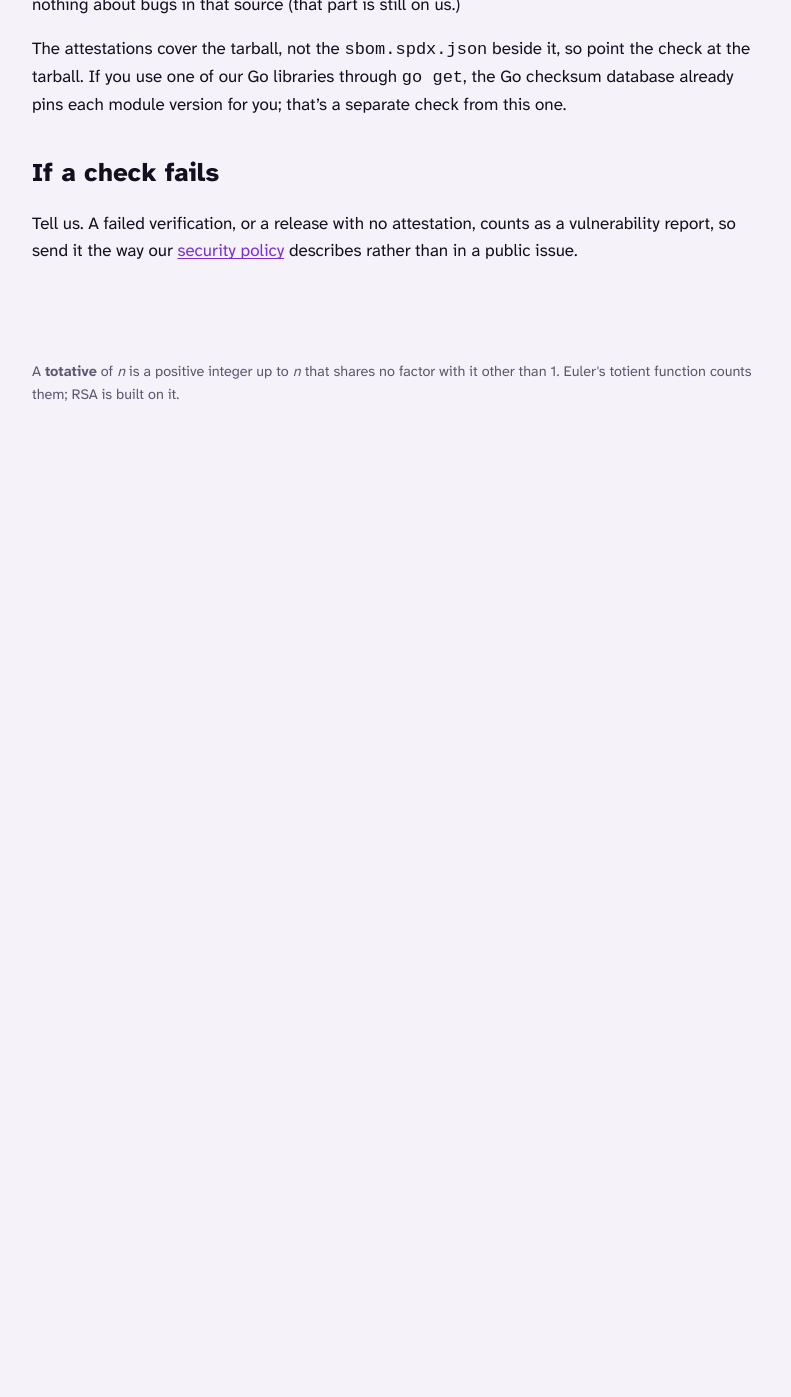
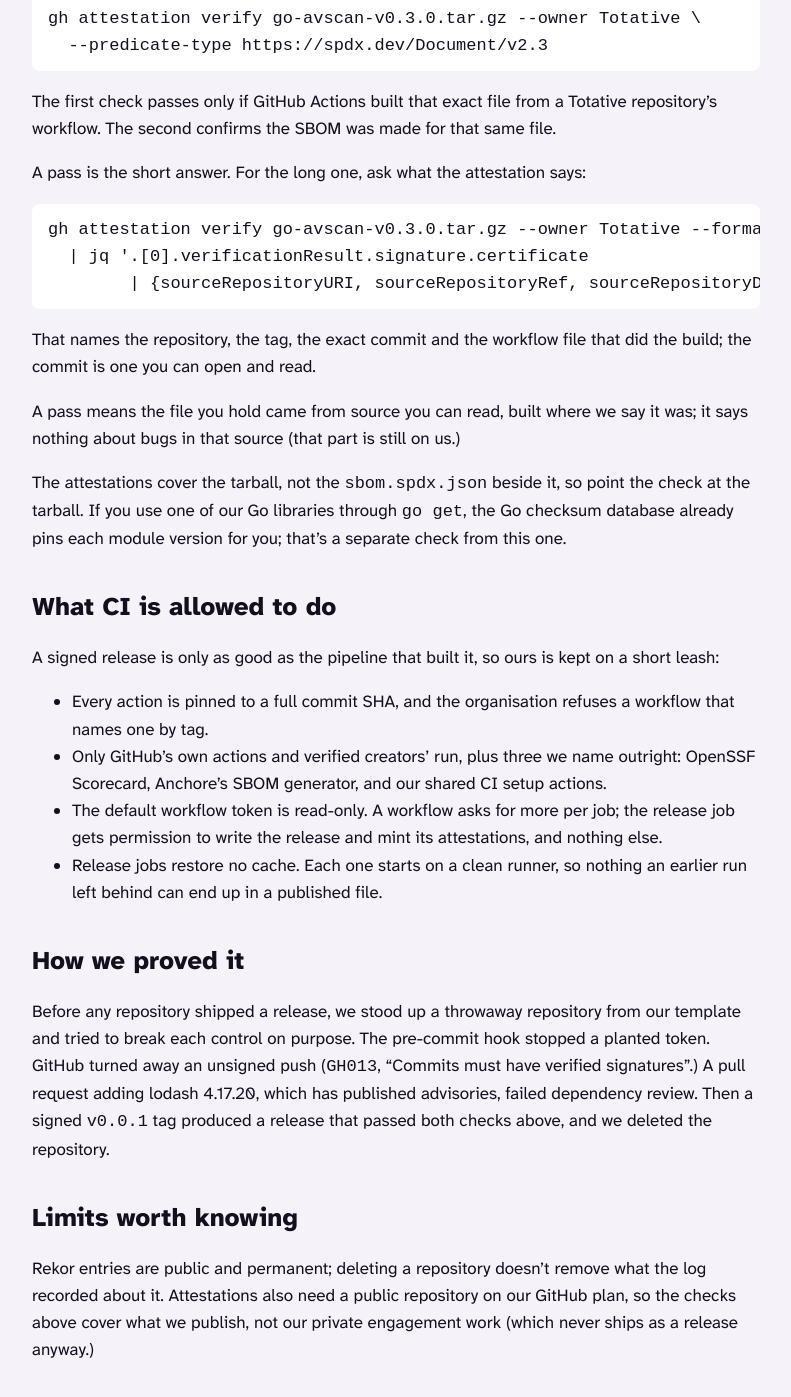
Before and after one commit to Totative/totative.github.io, a Jekyll site: the page built from _posts/2026-11-10-checking-a-totative-release.md, in a window 1280 px wide and 1400 px high, scrolled down 1235 px. Shown: the top 1397 px of the window, without its empty margins (244-1035 px from the left). Built offline with Jekyll 4.4.1, drawn with Linux system fonts in a browser that asks for light colours; before the commit the page ends 1687 px from its top, so only the background shows below that; some of the changed text lies outside the part shown.

Commit message:
docs(writeups): add tag checks, provenance fields, CI limits and the smoke test

````diff
--- a/_posts/2026-11-10-checking-a-totative-release.md
+++ b/_posts/2026-11-10-checking-a-totative-release.md
@@ -1,15 +1,22 @@
 ---
 title: Checking a Totative release
-description: What we sign, what each release carries, and the commands that check it without taking our word for it.
+description: What we sign, what each release carries, how the pipeline that builds it is locked down, and the commands that check it without taking our word for it.
 ---
 
-A security shop asking you to trust its downloads is a bit rich. So every release from [github.com/Totative](https://github.com/Totative) can be checked without trusting us; here's how.
+A security shop asking you to trust its downloads is a bit rich. So every release from [github.com/Totative](https://github.com/Totative) can be checked without trusting us; here's how, and what sits behind each check.
 
 ## What we sign
 
-Every commit and tag in our public repositories is signed. Ours carry SSH signatures from keys registered on GitHub, and squash merges are signed by GitHub itself (so either way, GitHub shows them as Verified.)
+Every commit and tag in our public repositories is signed. Ours carry SSH signatures from keys registered on GitHub, and squash merges are signed by GitHub itself (so either way, GitHub shows them as Verified.) You can ask GitHub about any tag yourself:
 
-Nothing reaches `main` by a direct push. A change goes through a pull request and a merge queue, and lands only once its CI and CodeQL checks pass on the merged result. Force-pushes and deleting `main` are refused.
+```sh
+sha=$(gh api repos/Totative/go-avscan/git/ref/tags/v0.3.0 --jq .object.sha)
+gh api repos/Totative/go-avscan/git/tags/$sha --jq '.verification | {verified, reason}'
+```
+
+A good tag answers `"verified": true` with the reason `valid`.
+
+Nothing reaches `main` by a direct push. A change goes through a pull request and a merge queue, so its checks run twice: once on the pull request, and again on the queue's test merge against the latest `main`. It lands only when CI and CodeQL pass both times. Force-pushes and deleting `main` are refused.
 
 ## What a release carries
 
@@ -30,10 +37,37 @@ gh attestation verify go-avscan-v0.3.0.tar.gz --owner Totative \
 
 The first check passes only if GitHub Actions built that exact file from a Totative repository's workflow. The second confirms the SBOM was made for that same file.
 
+A pass is the short answer. For the long one, ask what the attestation says:
+
+```sh
+gh attestation verify go-avscan-v0.3.0.tar.gz --owner Totative --format json \
+  | jq '.[0].verificationResult.signature.certificate
+        | {sourceRepositoryURI, sourceRepositoryRef, sourceRepositoryDigest, buildSignerURI}'
+```
+
+That names the repository, the tag, the exact commit and the workflow file that did the build; the commit is one you can open and read.
+
 A pass means the file you hold came from source you can read, built where we say it was; it says nothing about bugs in that source (that part is still on us.)
 
 The attestations cover the tarball, not the `sbom.spdx.json` beside it, so point the check at the tarball. If you use one of our Go libraries through `go get`, the Go checksum database already pins each module version for you; that's a separate check from this one.
 
+## What CI is allowed to do
+
+A signed release is only as good as the pipeline that built it, so ours is kept on a short leash:
+
+- Every action is pinned to a full commit SHA, and the organisation refuses a workflow that names one by tag.
+- Only GitHub's own actions and verified creators' run, plus three we name outright: OpenSSF Scorecard, Anchore's SBOM generator, and our shared CI setup actions.
+- The default workflow token is read-only. A workflow asks for more per job; the release job gets permission to write the release and mint its attestations, and nothing else.
+- Release jobs restore no cache. Each one starts on a clean runner, so nothing an earlier run left behind can end up in a published file.
+
+## How we proved it
+
+Before any repository shipped a release, we stood up a throwaway repository from our template and tried to break each control on purpose. The pre-commit hook stopped a planted token. GitHub turned away an unsigned push (`GH013`, "Commits must have verified signatures".) A pull request adding lodash 4.17.20, which has published advisories, failed dependency review. Then a signed `v0.0.1` tag produced a release that passed both checks above, and we deleted the repository.
+
+## Limits worth knowing
+
+Rekor entries are public and permanent; deleting a repository doesn't remove what the log recorded about it. Attestations also need a public repository on our GitHub plan, so the checks above cover what we publish, not our private engagement work (which never ships as a release anyway.)
+
 ## If a check fails
 
 Tell us. A failed verification, or a release with no attestation, counts as a vulnerability report, so send it the way our [security policy](https://github.com/Totative/.github/blob/main/SECURITY.md) describes rather than in a public issue.
````
